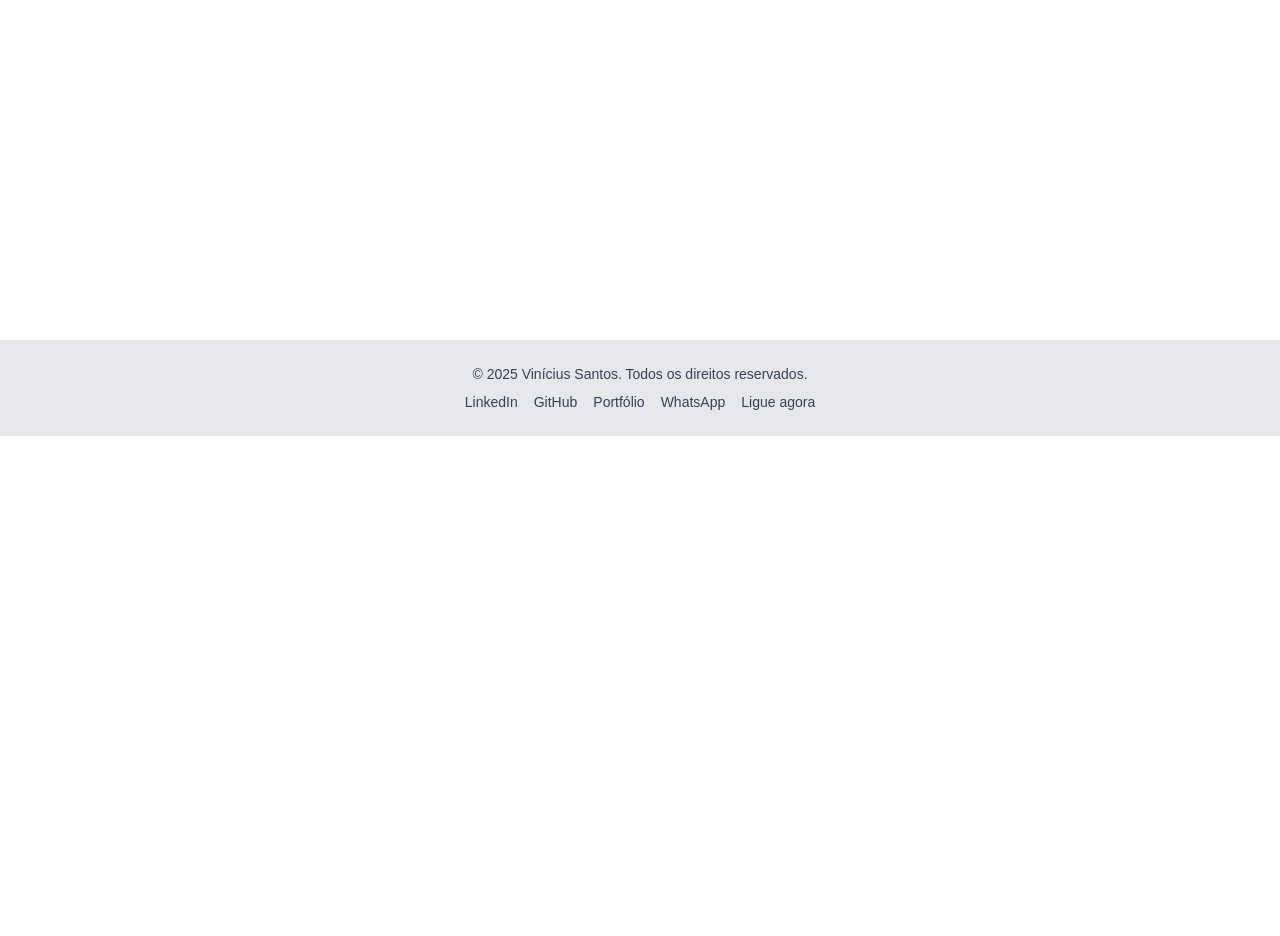
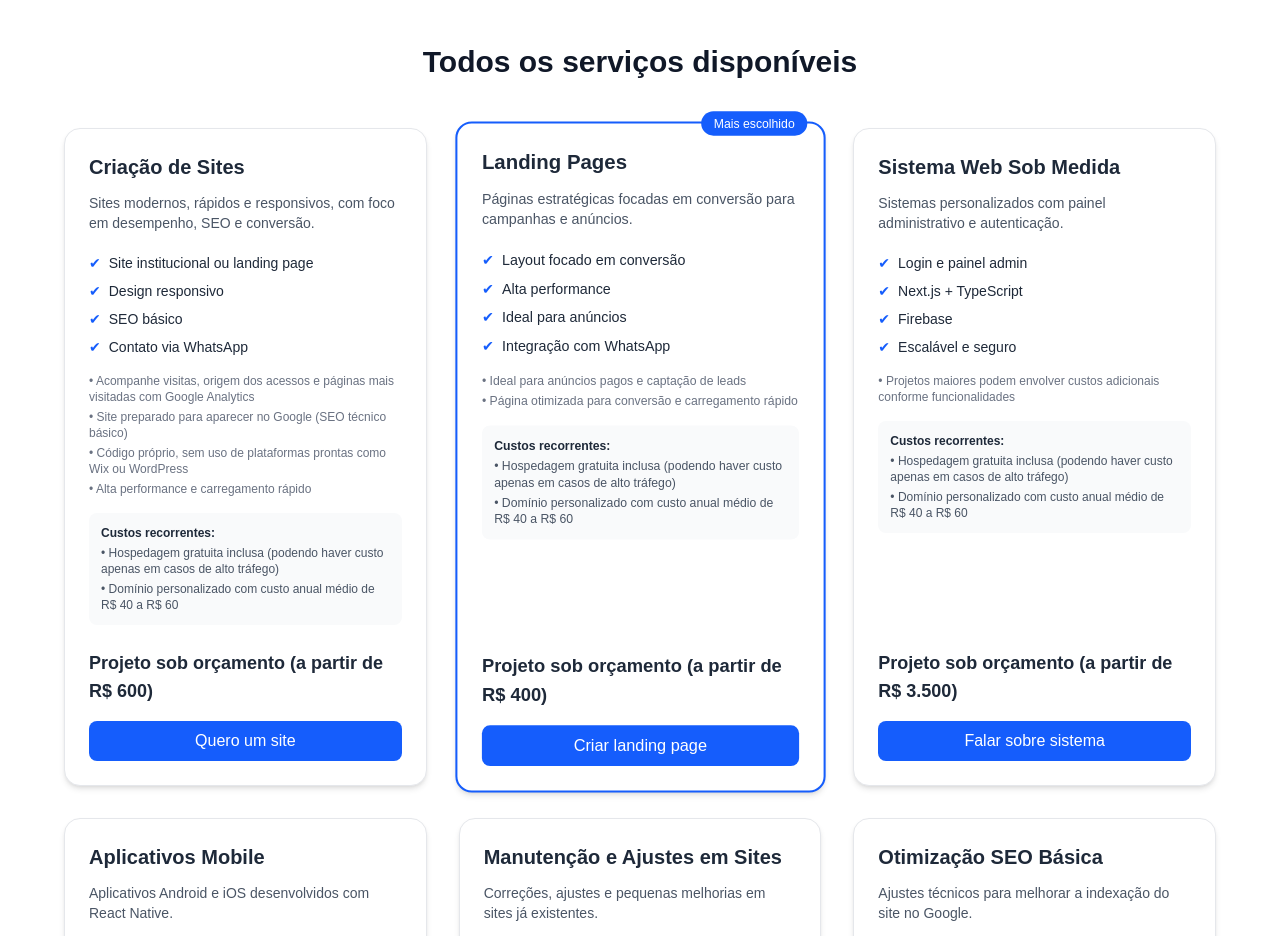
Before and after one commit to vinisantos2/meu-portfolio, a Next.js app: page /servicos in a window 1280 px wide. Before the commit this address had no page. Shown: the part 460-1396 px from the top of the page. Before the commit the page ends 896 px from the top, so only its background shows below. Built offline with nearby package versions, Linux system fonts and the light colour scheme.

Commit message:
feat: cria página /servicos, centraliza anúncios e limita exibição a 3 na home

```diff
--- a/src/components/CardAnuncio.tsx
+++ b/src/components/CardAnuncio.tsx
@@ -17,7 +17,9 @@ export default function CardAnuncio({ anuncio }: CardAnuncioProps) {
   } = anuncio;
 
   return (
-    <div
+    <article
+      itemScope
+      itemType="https://schema.org/Service"
       className={`
         relative flex flex-col justify-between
         rounded-2xl p-6 shadow-md transition
@@ -40,13 +42,23 @@ export default function CardAnuncio({ anuncio }: CardAnuncioProps) {
 
       {/* Conteúdo */}
       <div>
-        <h3 className="text-xl font-semibold">{titulo}</h3>
+        <header>
+          <h3
+            itemProp="name"
+            className="text-xl font-semibold"
+          >
+            {titulo}
+          </h3>
 
-        <p className="mt-3 text-sm text-gray-600 dark:text-gray-400">
-          {descricao}
-        </p>
+          <p
+            itemProp="description"
+            className="mt-3 text-sm text-gray-600 dark:text-gray-400"
+          >
+            {descricao}
+          </p>
+        </header>
 
-        {/* Itens principais */}
+        {/* Itens do serviço */}
         <ul className="mt-5 space-y-2 text-sm">
           {itens.map((item, index) => (
             <li key={index} className="flex items-start gap-2">
@@ -84,11 +96,19 @@ export default function CardAnuncio({ anuncio }: CardAnuncioProps) {
       </div>
 
       {/* Rodapé */}
-      <div className="mt-6">
-        <p className="text-lg font-bold">{preco}</p>
+      <footer className="mt-6">
+        <p
+          itemProp="offers"
+          itemScope
+          itemType="https://schema.org/Offer"
+          className="text-lg font-bold"
+        >
+          <span itemProp="price">{preco}</span>
+        </p>
 
         <a
           href="#contato"
+          aria-label={`Entrar em contato sobre o serviço ${titulo}`}
           className="
             mt-4 block w-full text-center
             rounded-lg py-2
@@ -99,7 +119,7 @@ export default function CardAnuncio({ anuncio }: CardAnuncioProps) {
         >
           {ctaTexto}
         </a>
-      </div>
-    </div>
+      </footer>
+    </article>
   );
 }
--- a/src/data/ListaAnuncios.ts
+++ b/src/data/ListaAnuncios.ts
@@ -6,7 +6,7 @@ export const LISTA_ANUNCIOS: Anuncio[] = [
     titulo: "Criação de Sites",
     descricao:
       "Sites modernos, rápidos e responsivos, com foco em desempenho, SEO e conversão.",
-    preco: "Projeto sob orçamento (a partir de R$ 800)",
+    preco: "Projeto sob orçamento (a partir de R$ 600)",
     itens: [
       "Site institucional ou landing page",
       "Design responsivo",
@@ -14,22 +14,27 @@ export const LISTA_ANUNCIOS: Anuncio[] = [
       "Contato via WhatsApp",
     ],
     observacoes: [
-      "O valor do site varia conforme o tamanho e complexidade do projeto",
-      "Todo projeto é desenvolvido sob medida",
+      "Acompanhe visitas, origem dos acessos e páginas mais visitadas com Google Analytics",
+      "Site preparado para aparecer no Google (SEO técnico básico)",
+      "Código próprio, sem uso de plataformas prontas como Wix ou WordPress",
+      "Alta performance e carregamento rápido",
     ],
     custosRecorrentes: {
-      hospedagem: "Hospedagem na Vercel: R$ 50/mês",
-      dominio: "Domínio personalizado: ~R$ 50/ano",
+      hospedagem:
+        "Hospedagem gratuita inclusa (podendo haver custo apenas em casos de alto tráfego)",
+      dominio: "Domínio personalizado com custo anual médio de R$ 40 a R$ 60",
     },
+
     ctaTexto: "Quero um site",
   },
 
   {
     id: "landing",
+    destaque: true,
     titulo: "Landing Pages",
     descricao:
       "Páginas estratégicas focadas em conversão para campanhas e anúncios.",
-    preco: "Projeto sob orçamento (a partir de R$ 600)",
+    preco: "Projeto sob orçamento (a partir de R$ 400)",
     itens: [
       "Layout focado em conversão",
       "Alta performance",
@@ -38,10 +43,12 @@ export const LISTA_ANUNCIOS: Anuncio[] = [
     ],
     observacoes: [
       "Ideal para anúncios pagos e captação de leads",
+      "Página otimizada para conversão e carregamento rápido",
     ],
     custosRecorrentes: {
-      hospedagem: "Hospedagem na Vercel: R$ 50/mês",
-      dominio: "Domínio personalizado: ~R$ 50/ano",
+      hospedagem:
+        "Hospedagem gratuita inclusa (podendo haver custo apenas em casos de alto tráfego)",
+      dominio: "Domínio personalizado com custo anual médio de R$ 40 a R$ 60",
     },
     ctaTexto: "Criar landing page",
   },
@@ -62,18 +69,18 @@ export const LISTA_ANUNCIOS: Anuncio[] = [
       "Projetos maiores podem envolver custos adicionais conforme funcionalidades",
     ],
     custosRecorrentes: {
-      hospedagem: "Hospedagem na Vercel: R$ 50/mês",
-      dominio: "Domínio personalizado: ~R$ 50/ano",
+      hospedagem:
+        "Hospedagem gratuita inclusa (podendo haver custo apenas em casos de alto tráfego)",
+      dominio: "Domínio personalizado com custo anual médio de R$ 40 a R$ 60",
     },
-    destaque: true,
+
     ctaTexto: "Falar sobre sistema",
   },
 
   {
     id: "app",
     titulo: "Aplicativos Mobile",
-    descricao:
-      "Aplicativos Android e iOS desenvolvidos com React Native.",
+    descricao: "Aplicativos Android e iOS desenvolvidos com React Native.",
     preco: "Valor definido após análise do projeto",
     itens: [
       "Android e iOS",
@@ -81,9 +88,89 @@ export const LISTA_ANUNCIOS: Anuncio[] = [
       "Integração com backend",
       "Ideal para startups",
     ],
-    observacoes: [
-      "Projetos mobile possuem escopo e valores específicos",
-    ],
+    observacoes: ["Projetos mobile possuem escopo e valores específicos"],
+    custosRecorrentes: {
+      hospedagem: "Custos variáveis conforme backend e número de usuários",
+      dominio: "Taxas das lojas (Google Play e App Store, quando aplicável)",
+    },
+
     ctaTexto: "Tenho uma ideia",
   },
+  {
+    id: "manutencao-site",
+    titulo: "Manutenção e Ajustes em Sites",
+    descricao:
+      "Correções, ajustes e pequenas melhorias em sites já existentes.",
+    preco: "Serviço pontual (a partir de R$ 150)",
+    itens: [
+      "Correções de layout",
+      "Atualização de textos e imagens",
+      "Ajustes de responsividade",
+      "Pequenas melhorias técnicas",
+    ],
+    observacoes: [
+      "Ideal para melhorias rápidas",
+      "Não inclui criação de novas páginas completas",
+    ],
+    ctaTexto: "Solicitar ajuste",
+  },
+
+  {
+    id: "seo-basico",
+    titulo: "Otimização SEO Básica",
+    descricao: "Ajustes técnicos para melhorar a indexação do site no Google.",
+    preco: "Serviço pontual (a partir de R$ 300)",
+    itens: [
+      "Títulos e descrições otimizados",
+      "SEO técnico básico",
+      "Estrutura correta de headings",
+      "Indexação no Google",
+    ],
+    observacoes: [
+      "Ideal para sites que já estão no ar",
+      "Resultados dependem da concorrência e do conteúdo",
+    ],
+    ctaTexto: "Otimizar meu site",
+  },
+
+  {
+    id: "whatsapp-form",
+    titulo: "Integração de WhatsApp e Formulários",
+    descricao:
+      "Facilite o contato dos clientes com botões e formulários funcionais.",
+    preco: "Serviço pontual (a partir de R$ 150)",
+    itens: [
+      "Botão WhatsApp flutuante",
+      "Formulário funcional",
+      "Envio para e-mail ou WhatsApp",
+    ],
+    observacoes: ["Pode ser integrado em sites existentes"],
+    ctaTexto: "Adicionar contato",
+  },
+
+  {
+    id: "analytics",
+    titulo: "Google Analytics",
+    descricao:
+      "Configuração do Google Analytics para acompanhar visitas e acessos.",
+    preco: "Serviço pontual (a partir de R$ 200)",
+    itens: [
+      "Configuração do GA4",
+      "Integração com o site",
+      "Relatório inicial simplificado",
+      "Orientação de leitura dos dados",
+    ],
+    observacoes: ["Ajuda a entender o comportamento dos visitantes"],
+    ctaTexto: "Ativar Analytics",
+  },
+
+  {
+    id: "deploy-dominio",
+    titulo: "Deploy e Configuração de Domínio",
+    descricao: "Publicação do site com domínio próprio e HTTPS ativo.",
+    preco: "Serviço pontual (a partir de R$ 150)",
+    itens: ["Deploy na Vercel", "Configuração de domínio", "HTTPS ativo"],
+    observacoes: ["Não inclui desenvolvimento do site"],
+    ctaTexto: "Publicar meu site",
+  },
 ];
--- /dev/null
+++ b/src/pages/servicos.tsx
@@ -0,0 +1,93 @@
+
+import Link from "next/link";
+import { LISTA_ANUNCIOS } from "../data/ListaAnuncios";
+import CardAnuncio from "../components/CardAnuncio";
+import HeaderBack from "../components/HeaderBack";
+
+export const metadata = {
+  title: "Serviços de Desenvolvimento Web e Aplicativos | VS Web & Apps",
+  description:
+    "Criação de sites, landing pages, sistemas web e aplicativos mobile sob medida, com foco em desempenho, SEO e conversão.",
+};
+
+export default function Servicos() {
+  return (
+    <main className="bg-white dark:bg-zinc-900">
+      <HeaderBack />
+      {/* HERO / INTRO */}
+      <section className="py-20 px-6 bg-gray-50 dark:bg-zinc-800">
+        <div className="max-w-6xl mx-auto text-center">
+          <h1 className="text-4xl md:text-5xl font-bold text-gray-900 dark:text-white">
+            Serviços de Desenvolvimento
+          </h1>
+
+          <p className="mt-6 max-w-3xl mx-auto text-gray-600 dark:text-gray-300">
+            Desenvolvimento de sites, landing pages, sistemas web e aplicativos
+            mobile sob medida. Soluções modernas, rápidas e preparadas para o
+            Google.
+          </p>
+
+          <Link
+            href="#lista-servicos"
+            className="
+              inline-block mt-8
+              rounded-xl px-6 py-3
+              bg-blue-600 hover:bg-blue-700
+              text-white font-semibold
+              transition
+            "
+          >
+            Ver serviços
+          </Link>
+        </div>
+      </section>
+
+      {/* LISTA DE SERVIÇOS */}
+      <section
+        id="lista-servicos"
+        className="py-20 px-6"
+        aria-label="Lista completa de serviços"
+      >
+        <div className="max-w-6xl mx-auto">
+          <h2 className="text-3xl font-bold text-gray-900 dark:text-white mb-12 text-center">
+            Todos os serviços disponíveis
+          </h2>
+
+          <div className="grid gap-8 sm:grid-cols-2 lg:grid-cols-3">
+            {LISTA_ANUNCIOS.map((anuncio) => (
+              <CardAnuncio key={anuncio.id} anuncio={anuncio} />
+            ))}
+          </div>
+        </div>
+      </section>
+
+      {/* CTA FINAL */}
+      <section className="py-20 px-6 bg-blue-600">
+        <div className="max-w-4xl mx-auto text-center text-white">
+          <h2 className="text-3xl font-bold">
+            Não sabe qual serviço escolher?
+          </h2>
+
+          <p className="mt-4 text-blue-100">
+            Me conte sua ideia e eu te ajudo a definir a melhor solução para o
+            seu projeto.
+          </p>
+
+          <Link
+            href="#contato"
+            className="
+              inline-block mt-8
+              rounded-xl px-8 py-3
+              bg-white text-blue-600
+              font-semibold
+              hover:opacity-90
+              transition
+            "
+          >
+            Falar comigo
+          </Link>
+        </div>
+      </section>
+    </main>
+  );
+}
--- a/src/sections/servicos.tsx
+++ b/src/sections/servicos.tsx
@@ -1,3 +1,4 @@
+import Link from "next/link";
 import CardAnuncio from "../components/CardAnuncio";
 import { LISTA_ANUNCIOS } from "../data/ListaAnuncios";
 
@@ -20,9 +21,25 @@ export default function SecaoServicos() {
 
         {/* CARDS */}
         <div className="grid gap-8 sm:grid-cols-2 lg:grid-cols-3">
-          {LISTA_ANUNCIOS.map((anuncio) => (
+          {LISTA_ANUNCIOS.slice(0, 3).map((anuncio) => (
             <CardAnuncio key={anuncio.id} anuncio={anuncio} />
           ))}
+        </div>
+        <div className="text-center">
+          <Link
+            href="/servicos"
+            className="
+    mt-10 inline-flex items-center justify-center
+    rounded-xl px-6 py-3
+    bg-gray-900 dark:bg-white
+    text-white dark:text-gray-900
+    font-semibold
+    hover:opacity-90
+    transition
+  "
+          >
+            Ver todos os serviços
+          </Link>
         </div>
       </div>
     </section>
--- a/src/sections/tools.tsx
+++ b/src/sections/tools.tsx
@@ -5,34 +5,40 @@ export default function Tools() {
     'Next.js',
     'TypeScript',
     'JavaScript',
-    'HTML',
-    'CSS',
+    'HTML5',
+    'CSS3',
     'Tailwind CSS',
     'Expo',
-    'Git & GitHub',
+    'Git e GitHub',
     'Figma',
   ];
 
   return (
     <section
       id="ferramentas"
+      aria-label="Ferramentas e tecnologias que utilizo no desenvolvimento web e mobile"
       className="bg-white dark:bg-gray-800 py-16 px-6"
     >
       <div className="max-w-6xl mx-auto text-center">
-        <h2 className="text-4xl md:text-5xl font-bold text-gray-900 dark:text-white mb-12">
-          Ferramentas e Tecnologias
+        <h2 className="text-4xl md:text-5xl font-bold text-gray-900 dark:text-white mb-6">
+          Tecnologias que utilizo no dia a dia
         </h2>
 
-        <div className="grid grid-cols-2 sm:grid-cols-3 md:grid-cols-4 gap-6">
+        <p className="max-w-3xl mx-auto text-gray-600 dark:text-gray-300 mb-12">
+          Trabalho com tecnologias modernas para desenvolvimento de sites, sistemas web
+          e aplicativos mobile, focando em performance, SEO e boa experiência do usuário.
+        </p>
+
+        <ul className="grid grid-cols-2 sm:grid-cols-3 md:grid-cols-4 gap-6">
           {tools.map((tool, index) => (
-            <div
+            <li
               key={index}
               className="p-4 border border-gray-200 dark:border-gray-700 rounded-xl shadow-sm hover:shadow-md transition bg-white dark:bg-gray-700 text-gray-800 dark:text-gray-100 font-medium"
             >
               {tool}
-            </div>
+            </li>
           ))}
-        </div>
+        </ul>
       </div>
     </section>
   );
```
